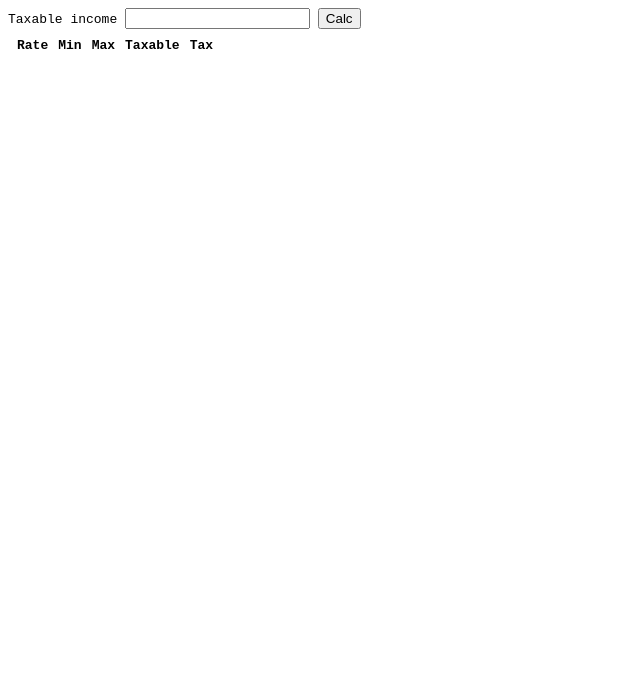
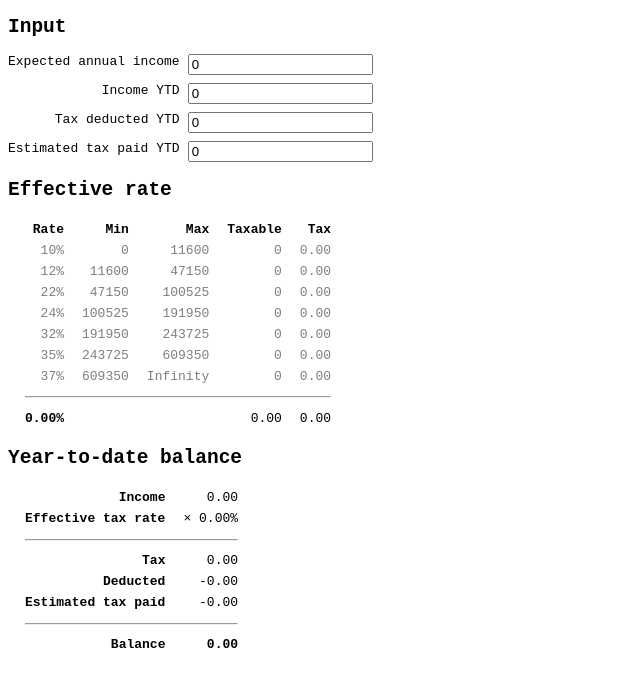
Before and after one commit to chuanqisun/tax, a plain HTML site: page index.html in a window 1280 px wide. Shown: the whole page, without its empty margins (0-640 px from the left). Drawn offline with Linux system fonts and the light colour scheme.

Commit message:
add balance sheet

```diff
--- a/index.html
+++ b/index.html
@@ -2,21 +2,34 @@
 <html lang="en">
 
 <head>
-  <link rel="stylesheet" href="./style.css?v=1.0.0">
-  <script type="module" src="./main.js?v=1.0.0"></script>
+  <link rel="stylesheet" href="./style.css?v=1.0.1">
+  <script type="module" src="./main.js?v=1.0.1"></script>
   <title>Tax sheets</title>
 </head>
 
 <body>
 
+  <h2>Input</h2>
   <form>
     <label>
-      Taxable income
-      <input name="taxableIncome" type="number" />
+      <span>Expected annual income</span>
+      <input name="expectedAnnualIncome" type="number" value="0" />
     </label>
-    <button type="submit">Calc</button>
+    <label>
+      Income YTD
+      <input name="incomeYtd" type="number" value="0" />
+    </label>
+    <label>
+      Tax deducted YTD
+      <input name="taxDeductedYtd" type="number" value="0" />
+    </label>
+    <label>
+      Estimated tax paid YTD
+      <input name="estimatedTaxPaidYtd" type="number" value="0" />
+    </label>
   </form>
 
+  <h2>Effective rate</h2>
   <table>
     <thead>
       <tr>
@@ -30,4 +43,10 @@
     <tbody id="worksheet">
     </tbody>
   </table>
+
+  <h2>Year-to-date balance</h2>
+  <table>
+    <tbody id="balance">
+    </tbody>
+  </table>
 </body>
--- a/main.js
+++ b/main.js
@@ -10,16 +10,30 @@ const brackets2024 = [
 ];
 
 const rootForm = document.querySelector("form");
+calc();
 
 function main() {
+  // auto summit on change
+  rootForm.addEventListener("input", function (_event) {
+    calc();
+  });
+
   rootForm.addEventListener("submit", function (event) {
     event.preventDefault();
+    calc();
+  });
+}
 
-    const taxableIncome = Math.max(0, rootForm.querySelector(`input[name="taxableIncome"]`).valueAsNumber);
+function calc() {
+  const expectedAnnualIncome = Math.max(0, rootForm.querySelector(`input[name="expectedAnnualIncome"]`).valueAsNumber);
+  const incomeYtd = Math.max(0, rootForm.querySelector(`input[name="incomeYtd"]`).valueAsNumber);
+  const taxDeductedYtd = Math.max(0, rootForm.querySelector(`input[name="taxDeductedYtd"]`).valueAsNumber);
+  const estimatedTaxPaidYtd = Math.max(0, rootForm.querySelector(`input[name="estimatedTaxPaidYtd"]`).valueAsNumber);
+
   const filledBrackets = prepareBrackets(brackets2024)
     .map(({ rate, min, max }) => {
-        const applicable = taxableIncome > min;
-        const taxable = Math.min(max, Math.max(taxableIncome, min)) - min;
+      const applicable = expectedAnnualIncome > min;
+      const taxable = Math.min(max, Math.max(expectedAnnualIncome, min)) - min;
 
       return {
         rate,
@@ -32,16 +46,24 @@ function main() {
     })
     .slice(1);
 
-    console.log(filledBrackets);
-
   const total = filledBrackets.reduce((acc, { tax }) => acc + tax, 0);
-    const effectiveTaxRate = total / taxableIncome;
-    const summary = { total, effectiveTaxRate };
+  const effectiveTaxRate = coerceNaN(total / expectedAnnualIncome, 0);
+  const summary = { expectedIncome: expectedAnnualIncome, total, effectiveTaxRate };
 
   document.querySelector("tbody#worksheet").innerHTML = renderWorksheet(filledBrackets, summary);
-    const html = renderSummary({ total, effectiveTaxRate });
-    console.log(html);
-  });
+
+  const taxExpectedYtd = incomeYtd * effectiveTaxRate;
+  const balanceYtd = taxExpectedYtd - taxDeductedYtd;
+
+  const balanceInput = {
+    incomeYtd,
+    effectiveTaxRate,
+    taxExpectedYtd,
+    taxDeductedYtd,
+    estimatedTaxPaidYtd,
+    balanceYtd,
+  };
+  document.querySelector("tbody#balance").innerHTML = renderBalance(balanceInput);
 }
 
 function prepareBrackets(brackets = []) {
@@ -77,10 +99,51 @@ function renderWorksheet(filledBrackets, summary) {
       <td><b>${(summary.effectiveTaxRate * 100).toFixed(2)}%</b></td>
       <td></td>
       <td></td>
-      <td></td>
-      <td><b>${summary.total.toFixed(2)}</b></td>
+      <td>${summary.expectedIncome.toFixed(2)}</td>
+      <td>${summary.total.toFixed(2)}</td>
     </tr>
       `,
   ].join("\n");
 }
+
+function renderBalance(input) {
+  return `
+  <tr>
+    <th>Income</th>
+    <td>${input.incomeYtd.toFixed(2)}</td>
+  </tr>
+  <tr>
+    <th>Effective tax rate</th>
+    <td>× ${(input.effectiveTaxRate * 100).toFixed(2)}%</td>
+  </tr>
+  <tr>
+    <th colspan="2"><hr></th>
+  </tr>
+  <tr>
+    <th>Tax</th>
+    <td>${input.taxExpectedYtd.toFixed(2)}</td>
+  </tr>
+  <tr>
+    <th>Deducted</th>
+    <td>-${input.taxDeductedYtd.toFixed(2)}</td>
+  </tr>
+  <tr>
+    <th>Estimated tax paid</th>
+    <td>-${input.estimatedTaxPaidYtd.toFixed(2)}</td>
+  </tr>
+  <tr>
+    <th colspan="2"><hr></th>
+  </tr>
+  <tr>
+    <th>Balance</th>
+    <td><b>${input.balanceYtd.toFixed(2)}</b></td>
+  </tr>
+  </tr>
+  `;
+}
+
+function coerceNaN(maybeNaN, value) {
+  return isNaN(maybeNaN) ? value : maybeNaN;
+}
+
 main();
--- a/style.css
+++ b/style.css
@@ -3,7 +3,24 @@ body {
 }
 
 table {
-  border-spacing: 8px;
+  border-spacing: 16px 4px;
+}
+
+form {
+  display: inline-grid;
+  grid-template-columns: auto auto;
+  gap: 8px;
+
+  label {
+    text-align: right;
+    display: grid;
+    grid-column: 1 / -1;
+    grid-template-columns: subgrid;
+  }
+
+  button {
+    grid-column: 1 / -1;
+  }
 }
 
 th,
```
Lines whose indentation alone changed are shown as unchanged.
